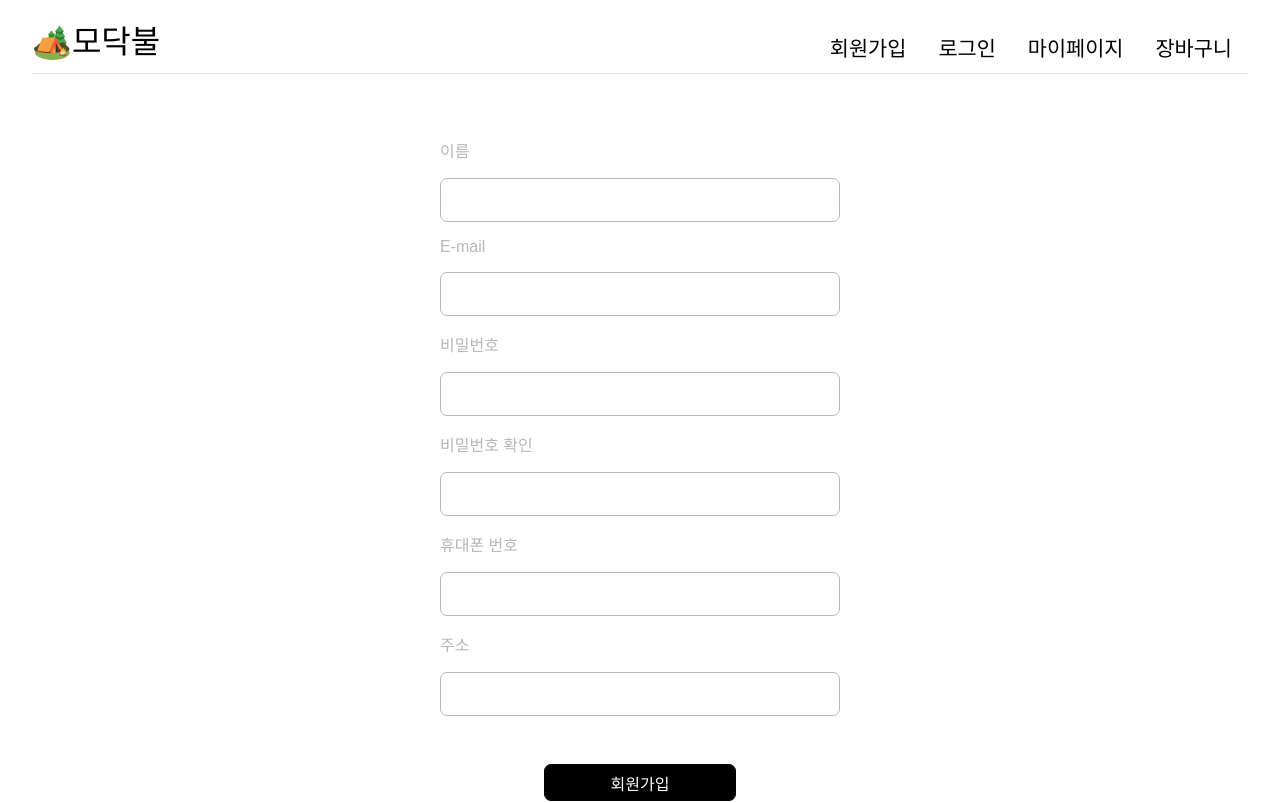
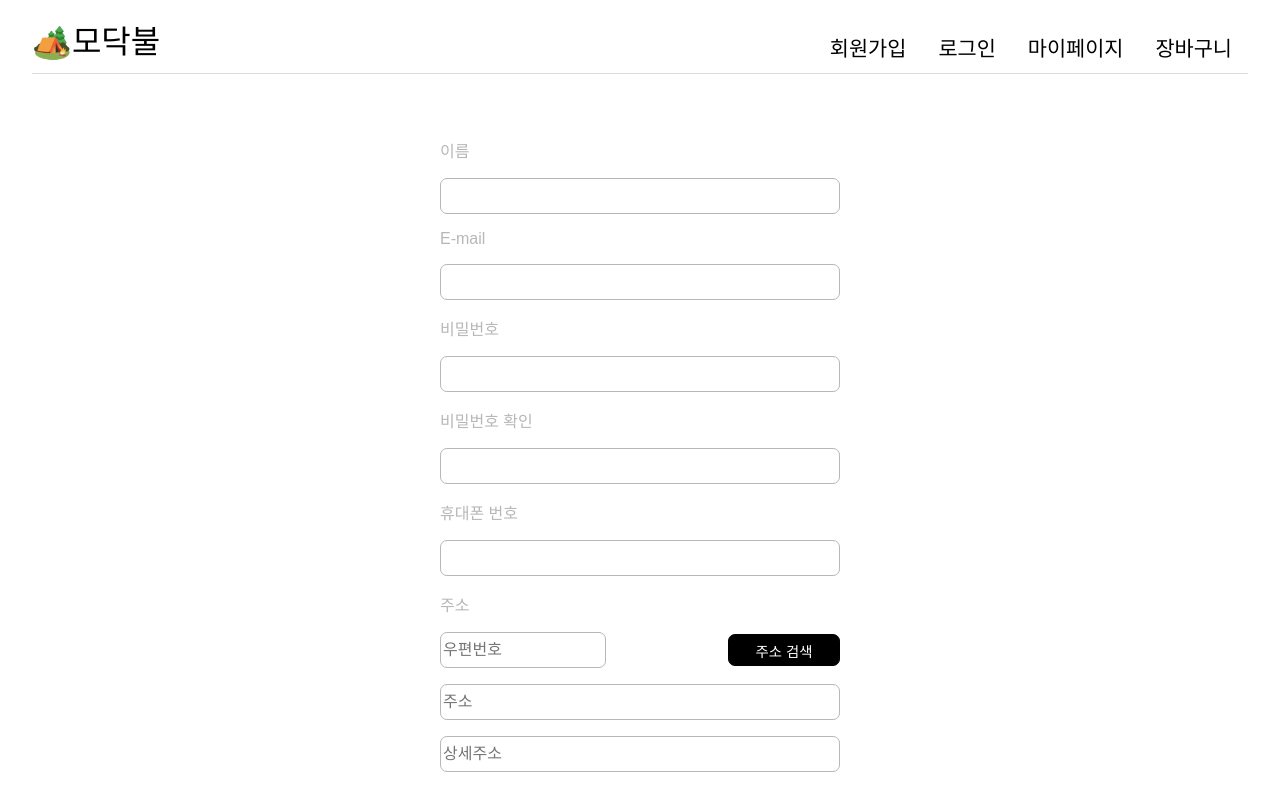
Before and after one commit to uniqueeest/modakbul_project, a React (Create React App) app in the folder modakbul_front/: page /sign-up in a window 1280 px wide. Shown: the top 803 px of the page. Built offline with nearby package versions, Linux system fonts and the light colour scheme; a web font is replaced by a local one.

Commit message:
feat: 다음 주소 API로 주소 검색 구현

```diff
--- a/modakbul_front/package.json
+++ b/modakbul_front/package.json
@@ -12,6 +12,7 @@
     "@types/react-dom": "^18.2.4",
     "axios": "^1.4.0",
     "react": "^18.2.0",
+    "react-daum-postcode": "^3.1.1",
     "react-dom": "^18.2.0",
     "react-router-dom": "^6.11.1",
     "react-scripts": "5.0.1",
--- /dev/null
+++ b/modakbul_front/src/components/AddressSearch.css
@@ -0,0 +1,41 @@
+/* 모달 스타일 */
+.modal {
+  display: block; /* 모달 띄우기 */
+  position: fixed;
+  z-index: 1;
+  left: 0;
+  top: 0;
+  width: 100%;
+  height: 100%;
+  overflow: auto;
+  background-color: rgba(0, 0, 0, 0.4);
+}
+
+/* 모달 컨텐츠 스타일 */
+.modal-content {
+  background-color: white;
+  margin: 15% auto;
+  padding: 20px;
+  border: 1px solid #888;
+  width: 50%;
+}
+
+/* 모달 헤더 스타일 */
+.modal-header h2 {
+  margin: 0;
+}
+
+/* 모달 닫기 버튼 스타일 */
+.close {
+  color: #aaaaaa;
+  float: right;
+  font-size: 28px;
+  font-weight: bold;
+}
+
+.close:hover,
+.close:focus {
+  color: #000;
+  text-decoration: none;
+  cursor: pointer;
+}
--- /dev/null
+++ b/modakbul_front/src/components/AddressSearch.tsx
@@ -0,0 +1,89 @@
+import DaumPostcode from 'react-daum-postcode';
+import React, {useState} from 'react';
+import "./AddressSearch.css";
+import styled from 'styled-components';
+
+const AddressSearch = (props: any) => {
+  const [isModalOpen, setIsModalOpen] = useState(false);
+
+  const complete = (data: any) => {
+    // 주소 검색 완료 시 실행할 함수
+    let fullAddress = data.address;
+    let extraAddress = "";
+    if (data.addressType === "R") {
+      if (data.bname !== "") {
+        extraAddress += data.bname;
+      }
+      if (data.buildingName !== "") {
+        extraAddress += extraAddress !== "" ? `, ${data.buildingName}` : data.buildingName;
+      }
+      fullAddress += extraAddress !== "" ? ` (${extraAddress})` : "";
+    }
+    props.setcompany({
+      ...props.company,
+      zipCode: data.zonecode,
+      address: fullAddress,
+      detailAddress: "",
+    });
+    setIsModalOpen(false); // 검색 완료 후 모달 닫기
+  };
+
+  const openModal = () => {
+    setIsModalOpen(true); // 모달 열기
+  };
+
+  const closeModal = () => {
+    setIsModalOpen(false); // 모달 닫기
+  };
+
+  return (
+    <AddressContainer>
+      <AddressButton onClick={openModal}>주소 검색</AddressButton>
+      {isModalOpen && (
+        <div className="modal">
+          <div className="modal-content">
+            <div className="modal-header">
+              <span className="close" onClick={closeModal}>
+                &times;
+              </span>
+              <h2>주소 검색</h2>
+            </div>
+            <div className="modal-body">
+              <DaumPostcode autoClose onComplete={complete} />
+            </div>
+          </div>
+        </div>
+      )}
+    </AddressContainer>
+  );
+};
+
+export default AddressSearch;
+
+const AddressContainer = styled.div`
+  display: flex;
+`
+
+const AddressButton = styled.button`
+  margin-top: 1rem;
+  padding: 0.3rem;
+  align-self: center;
+
+  text-decoration: none;
+  background-color: black;
+  font-size: 0.9rem;
+  color: white;
+  border-radius: 7px;
+  border: 1px solid black;
+
+  width: 7rem;
+  height: 2rem;
+
+  text-align: center;
+  cursor: pointer;
+
+  &:hover{
+    background-color : #20262E;
+    transition: ease-in 0.2s;
+  }
+`
--- /dev/null
+++ b/modakbul_front/src/components/Post.tsx
@@ -0,0 +1,102 @@
+import React, {useState} from "react";
+import styled, {createGlobalStyle} from 'styled-components';
+import AddressSearch from "./AddressSearch";
+
+
+const Post = () => {
+  const [enroll_company, setEnroll_company] = useState({
+    zipCode: "",
+    address: "",
+    detailAddress: "",
+  });
+  const [isAddressModal, setAddressModal] = useState(false);
+
+  const handleInput = (e: React.ChangeEvent<HTMLInputElement>) => {
+    setEnroll_company({
+      ...enroll_company,
+      [e.target.name]: e.target.value,
+    });
+  };
+
+  return (
+    <PostContainer>
+      <GlobalStyle />
+      <InputContainer>
+        <ZipContainer>
+          <ZipInput
+            placeholder="우편번호"
+            type="text"
+            required={true}
+            name="zipCode"
+            onChange={handleInput}
+            value={enroll_company.zipCode}
+          />
+          <AddressSearch
+          company={enroll_company}
+          setcompany={setEnroll_company}
+          setAddressModal={setAddressModal}
+          isAddressModal={isAddressModal}
+        ></AddressSearch>
+        </ZipContainer>
+        <PostInput
+          placeholder="주소"
+          type="text"
+          required={true}
+          name="address"
+          onChange={handleInput}
+          value={enroll_company.address}
+        />
+        <PostInput
+          placeholder="상세주소"
+          type="text"
+          required={true}
+          name="detailAddress"
+          onChange={handleInput}
+          value={enroll_company.detailAddress}
+        />
+      </InputContainer>
+    </PostContainer>
+  );
+};
+
+export default Post;
+
+const GlobalStyle = createGlobalStyle`
+  @import url('https://fonts.googleapis.com/css2?family=Noto+Sans+KR&display=swap');
+`;
+
+const PostContainer = styled.div`
+  display: flex;
+  flex-direction: column;
+`
+
+const ZipContainer = styled.div`
+  display: flex;
+  justify-content: space-between;
+`
+
+const InputContainer = styled.div`
+  display: flex;
+  flex-direction: column;
+`
+const ZipInput = styled.input`
+  margin: 1rem 0 0;
+
+  width: 10rem;
+  height: 2rem;
+  font-size: 16px;
+  color: black;
+  border-radius: 7px;
+  border: 1px solid #B7B7B7;
+`
+
+const PostInput = styled.input`
+  margin: 1rem 0 0;
+
+  width: 24.65rem;
+  height: 2rem;
+  font-size: 16px;
+  color: black;
+  border-radius: 7px;
+  border: 1px solid #B7B7B7;
+`
--- a/modakbul_front/src/pages/myPage/MyInfo.tsx
+++ b/modakbul_front/src/pages/myPage/MyInfo.tsx
@@ -1,6 +1,7 @@
 import React, {useState} from 'react';
 import { useNavigate, NavLink  } from 'react-router-dom';
 import styled, {createGlobalStyle} from 'styled-components';
+import Post from '../../components/Post';
 import axios from "axios";
 
 const MyInfo = () => {
@@ -19,8 +20,8 @@ const MyInfo = () => {
         <MyInfoInput type='password' />
         <MyInfoLabel>전화번호</MyInfoLabel>
         <MyInfoInput />
-        <MyInfoLabel>주소</MyInfoLabel>
-        <MyInfoInput />
+        <AddressLabel>주소</AddressLabel>
+        <Post />
       </MyInfoContainer>
       <ButtonContainer>
         <PutButton>회원 정보 수정</PutButton>
@@ -63,6 +64,12 @@ const MyInfoContainer = styled.div`
 const MyInfoLabel = styled.p`
   font-family: 'Noto Sans KR', sans-serif;
   color: black;
+`
+
+const AddressLabel = styled.p`
+  font-family: 'Noto Sans KR', sans-serif;
+  color: black;
+  margin-bottom: 0;
 `
 
 const MyInfoInput = styled.input`
--- a/modakbul_front/src/pages/signUp/SignUp.tsx
+++ b/modakbul_front/src/pages/signUp/SignUp.tsx
@@ -1,6 +1,7 @@
 import React, {useState} from 'react';
 import {useNavigate} from 'react-router-dom';
 import styled, {createGlobalStyle} from 'styled-components';
+import Post from '../../components/Post';
 import axios from "axios";
 
 const SignUp = () => {
@@ -33,9 +34,6 @@ const SignUp = () => {
     setPhoneNumber(e.target.value);
   }
 
-  const addressValue = (e: React.ChangeEvent<HTMLInputElement>) => {
-    setAddress(e.target.value);
-  }
 
   const clickHandler = () => {
     const nameRegex = /^[가-힣]{2,4}$/;
@@ -83,8 +81,8 @@ const SignUp = () => {
         <SignUpInput type='password' value={rePassword} onChange={rePasswordValue}/>
         <SignUpLabel>휴대폰 번호</SignUpLabel>
         <SignUpInput value={phoneNumber} onChange={phoneNumberValue}/>
-        <SignUpLabel>주소</SignUpLabel>
-        <SignUpInput value={address} onChange={addressValue}/>
+        <AddressLabel>주소</AddressLabel>
+        <Post />
         <SignUpButton onClick={clickHandler}>회원가입</SignUpButton>
       </SignUpContainer>
     </SignUpSection>
@@ -113,10 +111,16 @@ const SignUpLabel = styled.p`
   color: #B7B7B7;
 `
 
+const AddressLabel = styled.p`
+  margin-bottom: 0;
+  font-family: 'Noto Sans KR', sans-serif;
+  color: #B7B7B7;
+`
+
 const SignUpInput = styled.input`
-  height: 2.5rem;
+  height: 2rem;
   font-size: 16px;
-  color: #B7B7B7;
+  color: black;
   border-radius: 7px;
   border: 1px solid #B7B7B7;;
 `
```
Also changed, not shown: 1 other file (tests, documents, lock files or other folders).
